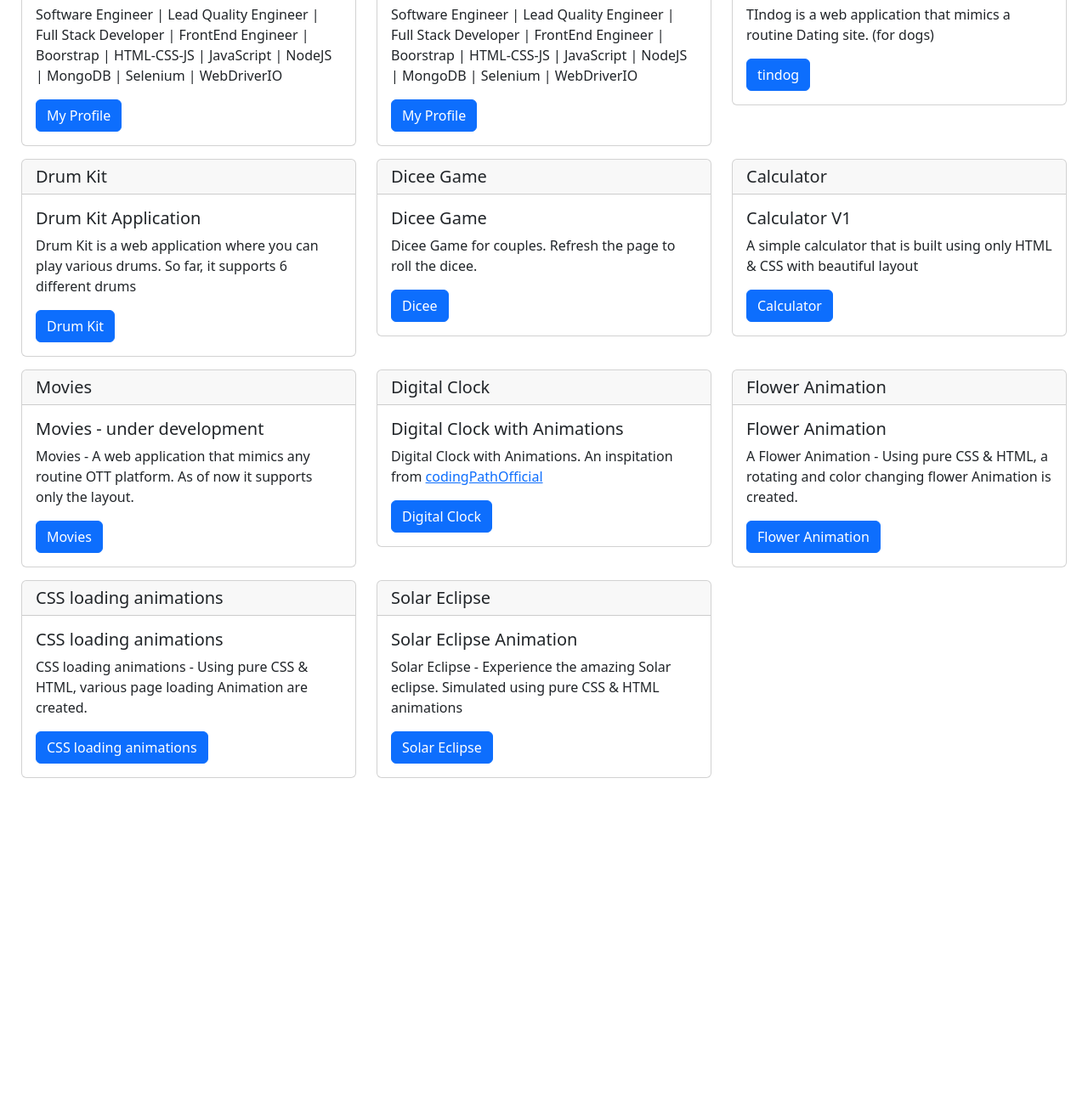
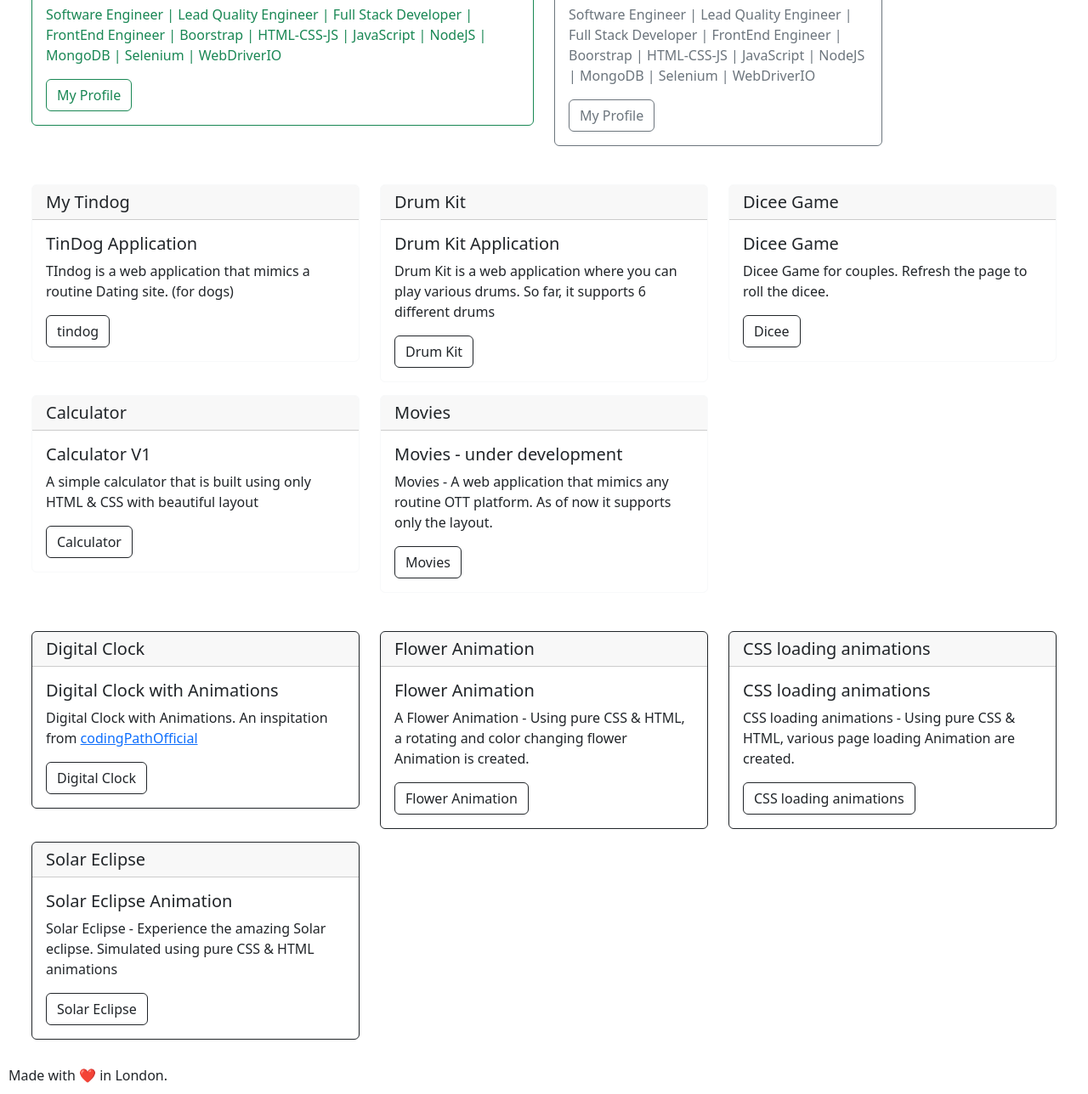
Before and after one commit to laxminarayanaboga/laxminarayanaboga.github.io, a plain HTML site: page index.html in a window 1280 px wide. Shown: the part 166-1454 px from the top of the page at 85% size. Before the commit the page ends 1122 px from the top, so only its background shows below. Drawn offline with nearby package versions, Linux system fonts and the light colour scheme.

Commit message:
bootstrap nav added

```diff
--- a/index.html
+++ b/index.html
@@ -16,145 +16,185 @@
 </head>
 
 <body>
-    <h1>Laxminarayana Boga</h1>
 
-    <div class="row container-my-apps">
+    <nav class="navbar sticky-top navbar-expand-lg navbar-dark bg-dark">
+        <div class="container-fluid">
+            <a class="navbar-brand" href="#">Laxminarayana Boga</a>
+            <button class="navbar-toggler" type="button" data-bs-toggle="collapse" data-bs-target="#navbarNavAltMarkup"
+                aria-controls="navbarNavAltMarkup" aria-expanded="false" aria-label="Toggle navigation">
+                <span class="navbar-toggler-icon"></span>
+            </button>
+            <div class="collapse navbar-collapse" id="navbarNavAltMarkup">
+                <div class="navbar-nav">
+                    <a class="nav-link active" aria-current="page" href="#profile">Profile</a>
+                    <a class="nav-link" href="#apps">Apps</a>
+                    <a class="nav-link" href="#animations" tabindex="-1" aria-disabled="true">Css Animations</a>
+                </div>
+            </div>
+        </div>
+    </nav>
 
-        <div class="col-lg-4 col-md-6 my-apps-container-box">
-            <div class="card">
+    <!-- <h1>Laxminarayana Boga</h1> -->
+
+
+
+    <div class="container-fluid">
+        <div class="row container-my-apps" id="profile">
+
+            <div class="col-lg-6 col-md-6 my-apps-container-box">
+                <div class="card border-success">
                     <h5 class="card-header">My Profile v2</h5>
-                <div class="card-body">
+                    <div class="card-body text-success">
                         <h5 class="card-title">Laxminarayana Boga</h5>
                         <p class="card-text">Software Engineer | Lead Quality Engineer | Full Stack Developer | FrontEnd
                             Engineer |
                             Boorstrap | HTML-CSS-JS | JavaScript | NodeJS | MongoDB | Selenium | WebDriverIO</p>
-                    <a href="myProfileV2/index.html" class="btn btn-primary" target="_blank">My Profile</a>
+                        <a href="myProfileV2/index.html" class="btn btn-outline-success" target="_blank">My Profile</a>
                     </div>
                 </div>
             </div>
 
             <div class="col-lg-4 col-md-6 my-apps-container-box">
-            <div class="card">
+                <div class="card border-secondary">
                     <h5 class="card-header">My Profile</h5>
-                <div class="card-body">
+                    <div class="card-body text-secondary">
                         <h5 class="card-title">Laxminarayana Boga</h5>
                         <p class="card-text">Software Engineer | Lead Quality Engineer | Full Stack Developer | FrontEnd
                             Engineer |
                             Boorstrap | HTML-CSS-JS | JavaScript | NodeJS | MongoDB | Selenium | WebDriverIO</p>
-                    <a href="myProfile/index.html" class="btn btn-primary" target="_blank">My Profile</a>
+                        <a href="myProfile/index.html" class="btn btn-outline-secondary" target="_blank">My Profile</a>
+                    </div>
+                </div>
+            </div>
+        </div>
+
+        <div class="row container-my-apps" id="apps">
+
+            <div class="col-lg-4 col-md-6 my-apps-container-box">
+                <div class="card border-light">
+                    <h5 class="card-header">My Tindog</h5>
+                    <div class="card-body">
+                        <h5 class="card-title">TinDog Application</h5>
+                        <p class="card-text">TIndog is a web application that mimics a routine Dating site. (for dogs)
+                        </p>
+                        <a href="TinDog-Start-master/index.html" class="btn btn-outline-dark" target="_blank">tindog</a>
                     </div>
                 </div>
             </div>
 
             <div class="col-lg-4 col-md-6 my-apps-container-box">
-            <div class="card">
-                <h5 class="card-header">My Tindog</h5>
+                <div class="card border-light">
+                    <h5 class="card-header">Drum Kit</h5>
                     <div class="card-body">
-                    <h5 class="card-title">TinDog Application</h5>
-                    <p class="card-text">TIndog is a web application that mimics a routine Dating site. (for dogs)</p>
-                    <a href="TinDog-Start-master/index.html" class="btn btn-primary" target="_blank">tindog</a>
+                        <h5 class="card-title">Drum Kit Application</h5>
+                        <p class="card-text">Drum Kit is a web application where you can play various drums. So far, it
+                            supports 6 different drums</p>
+                        <a href="drum-kit/index.html" class="btn btn-outline-dark" target="_blank">Drum Kit</a>
                     </div>
                 </div>
             </div>
 
             <div class="col-lg-4 col-md-6 my-apps-container-box">
-            <div class="card">
-                <h5 class="card-header">Drum Kit</h5>
+                <div class="card border-light">
+                    <h5 class="card-header">Dicee Game</h5>
                     <div class="card-body">
-                    <h5 class="card-title">Drum Kit Application</h5>
-                    <p class="card-text">Drum Kit is a web application where you can play various drums. So far, it
-                        supports 6 different drums</p>
-                    <a href="drum-kit/index.html" class="btn btn-primary" target="_blank">Drum Kit</a>
+                        <h5 class="card-title">Dicee Game</h5>
+                        <p class="card-text">Dicee Game for couples. Refresh the page to roll the dicee. </p>
+                        <a href="DiceeFun/dicee.html" class="btn btn-outline-dark" target="_blank">Dicee</a>
                     </div>
                 </div>
             </div>
 
             <div class="col-lg-4 col-md-6 my-apps-container-box">
-            <div class="card">
-                <h5 class="card-header">Dicee Game</h5>
+                <div class="card border-light">
+                    <h5 class="card-header">Calculator</h5>
                     <div class="card-body">
-                    <h5 class="card-title">Dicee Game</h5>
-                    <p class="card-text">Dicee Game for couples. Refresh the page to roll the dicee. </p>
-                    <a href="DiceeFun/dicee.html" class="btn btn-primary" target="_blank">Dicee</a>
+                        <h5 class="card-title">Calculator V1</h5>
+                        <p class="card-text">A simple calculator that is built using only HTML & CSS with beautiful
+                            layout
+                        </p>
+                        <a href="calV1/calculator.html" class="btn btn-outline-dark" target="_blank">Calculator</a>
                     </div>
                 </div>
             </div>
 
             <div class="col-lg-4 col-md-6 my-apps-container-box">
-            <div class="card">
-                <h5 class="card-header">Calculator</h5>
+                <div class="card border-light">
+                    <h5 class="card-header">Movies</h5>
                     <div class="card-body">
-                    <h5 class="card-title">Calculator V1</h5>
-                    <p class="card-text">A simple calculator that is built using only HTML & CSS with beautiful layout
+                        <h5 class="card-title">Movies - under development</h5>
+                        <p class="card-text">Movies - A web application that mimics any routine OTT platform. As of now
+                            it
+                            supports only the layout. </p>
+                        <a href="moviesV1/movies.html" class="btn btn-outline-dark" target="_blank">Movies</a>
+                    </div>
+                </div>
+            </div>
+        </div>
+
+        <div class="row container-my-apps" id="animations">
+
+            <div class="col-lg-4 col-md-6 my-apps-container-box">
+                <div class="card border-dark">
+                    <h5 class="card-header">Digital Clock</h5>
+                    <div class="card-body text-dark">
+                        <h5 class="card-title">Digital Clock with Animations</h5>
+                        <p class="card-text">Digital Clock with Animations. An inspitation from <a
+                                href="https://www.youtube.com/@codingPathOfficial"
+                                target="_blank">codingPathOfficial</a>
                         </p>
-                    <a href="calV1/calculator.html" class="btn btn-primary" target="_blank">Calculator</a>
+                        <a href="DigitalClock/index.html" class="btn btn-outline-dark" target="_blank">Digital Clock</a>
                     </div>
                 </div>
             </div>
 
             <div class="col-lg-4 col-md-6 my-apps-container-box">
-            <div class="card">
-                <h5 class="card-header">Movies</h5>
-                <div class="card-body">
-                    <h5 class="card-title">Movies - under development</h5>
-                    <p class="card-text">Movies - A web application that mimics any routine OTT platform. As of now it
-                        supports only the layout. </p>
-                    <a href="moviesV1/movies.html" class="btn btn-primary" target="_blank">Movies</a>
+                <div class="card border-dark">
+                    <h5 class="card-header">Flower Animation</h5>
+                    <div class="card-body text-dark">
+                        <h5 class="card-title">Flower Animation</h5>
+                        <p class="card-text">A Flower Animation - Using pure CSS & HTML, a rotating and color changing
+                            flower Animation is created. </p>
+                        <a href="flowerAnimation/index.html" class="btn btn-outline-dark" target="_blank">Flower
+                            Animation</a>
                     </div>
                 </div>
             </div>
 
             <div class="col-lg-4 col-md-6 my-apps-container-box">
-            <div class="card">
-                <h5 class="card-header">Digital Clock</h5>
-                <div class="card-body">
-                    <h5 class="card-title">Digital Clock with Animations</h5>
-                    <p class="card-text">Digital Clock with Animations. An inspitation from <a
-                            href="https://www.youtube.com/@codingPathOfficial" target="_blank">codingPathOfficial</a>
-                    </p>
-                    <a href="DigitalClock/index.html" class="btn btn-primary" target="_blank">Digital Clock</a>
-                </div>
-            </div>
-        </div>
-
-        <div class="col-lg-4 col-md-6 my-apps-container-box">
-            <div class="card">
-                <h5 class="card-header">Flower Animation</h5>
-                <div class="card-body">
-                    <h5 class="card-title">Flower Animation</h5>
-                    <p class="card-text">A Flower Animation - Using pure CSS & HTML, a rotating and color changing
-                        flower Animation is created. </p>
-                    <a href="flowerAnimation/index.html" class="btn btn-primary" target="_blank">Flower Animation</a>
-                </div>
-            </div>
-        </div>
-
-        <div class="col-lg-4 col-md-6 my-apps-container-box">
-            <div class="card">
+                <div class="card border-dark">
                     <h5 class="card-header">CSS loading animations</h5>
-                <div class="card-body">
+                    <div class="card-body text-dark">
                         <h5 class="card-title">CSS loading animations</h5>
-                    <p class="card-text">CSS loading animations - Using pure CSS & HTML, various page loading Animation
+                        <p class="card-text">CSS loading animations - Using pure CSS & HTML, various page loading
+                            Animation
                             are created. </p>
-                    <a href="cssLoadingAnimations/index.html" class="btn btn-primary" target="_blank">CSS loading
+                        <a href="cssLoadingAnimations/index.html" class="btn btn-outline-dark" target="_blank">CSS
+                            loading
                             animations</a>
                     </div>
                 </div>
             </div>
 
             <div class="col-lg-4 col-md-6 my-apps-container-box">
-            <div class="card">
+                <div class="card border-dark">
                     <h5 class="card-header">Solar Eclipse</h5>
-                <div class="card-body">
+                    <div class="card-body text-dark">
                         <h5 class="card-title">Solar Eclipse Animation</h5>
-                    <p class="card-text">Solar Eclipse - Experience the amazing Solar eclipse. Simulated using pure CSS
+                        <p class="card-text">Solar Eclipse - Experience the amazing Solar eclipse. Simulated using pure
+                            CSS
                             & HTML animations</p>
-                    <a href="solarExlipse/index.html" class="btn btn-primary" target="_blank">Solar Eclipse</a>
+                        <a href="solarExlipse/index.html" class="btn btn-outline-dark" target="_blank">Solar Eclipse</a>
+                    </div>
+                </div>
             </div>
         </div>
     </div>
 
-    </div>
 </body>
 
+<footer>
+    Made with ❤️ in London.
+</footer>
+
 </html>
```
Lines whose indentation alone changed are shown as unchanged.
